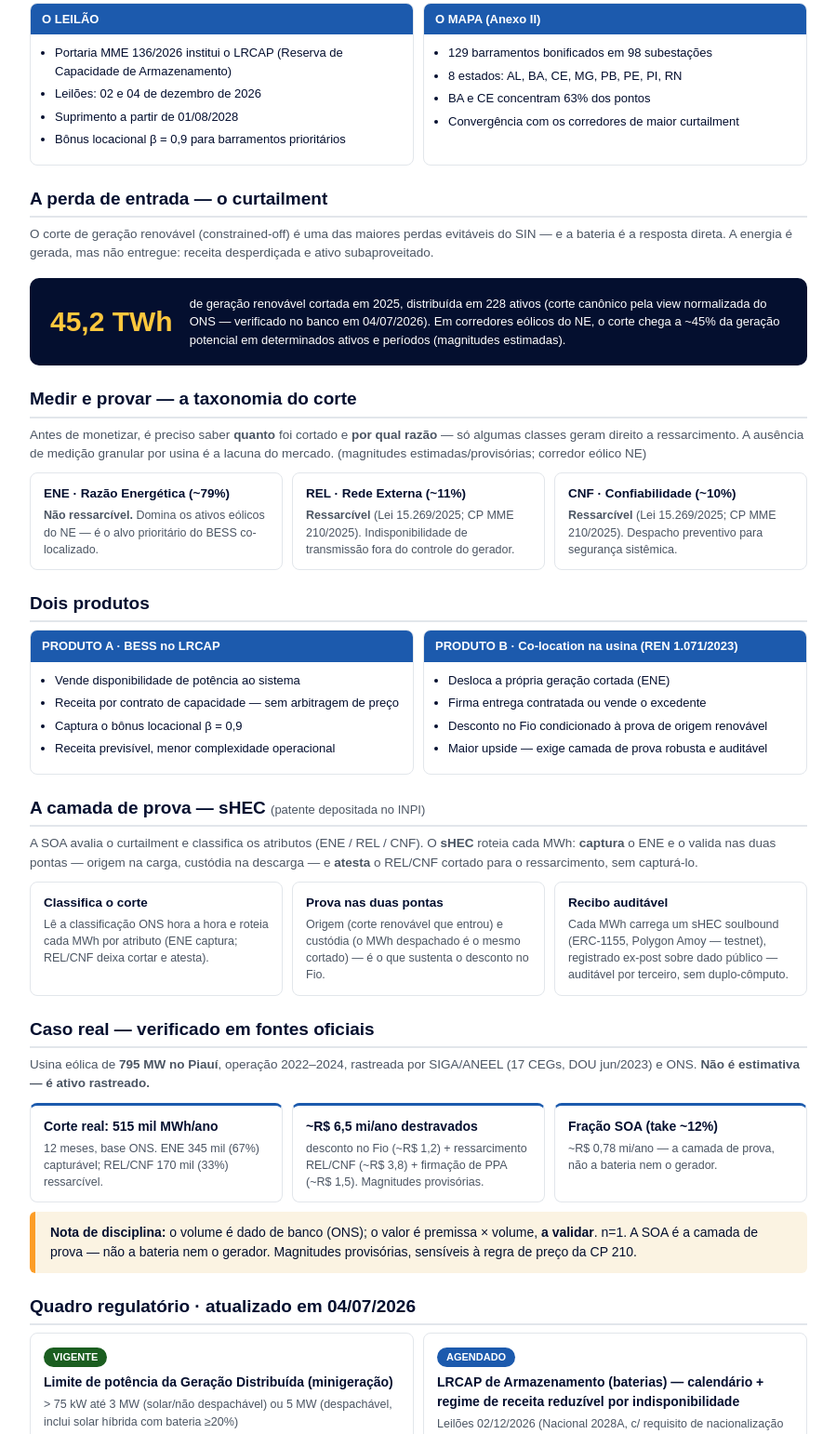
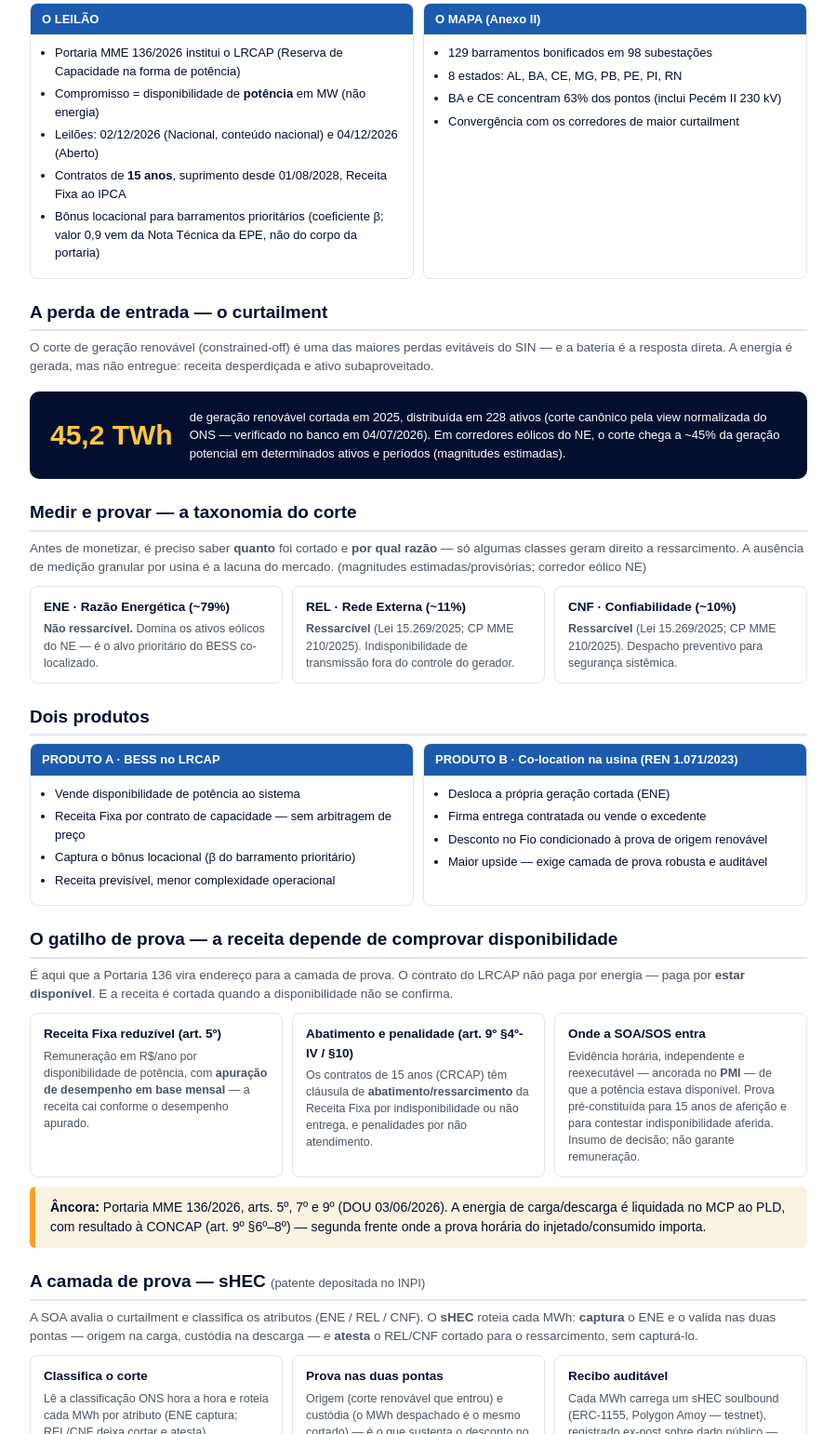
Before and after one commit to trigocom-code/financiamento-de-usinas, a plain HTML site: page baterias-curtailment.html in a window 1280 px wide. Shown: the part 1454-2996 px from the top of the page at 93% size, without its empty margins (190-1089 px from the left). Drawn offline with Linux system fonts and the light colour scheme; no server answers.

Commit message:
comerciais: folders 1a camada lendo a base de beneficios (gated) (#46)

```diff
--- a/baterias-curtailment.html
+++ b/baterias-curtailment.html
@@ -57,8 +57,8 @@ h2{color:var(--navy);font-size:19px;margin:22px 0 8px;border-bottom:2px solid va
 
 <h2>O Brasil entra no mapa — LRCAP</h2>
 <div class="cols">
-<div class="col b"><div class="h">O LEILÃO</div><ul><li>Portaria MME 136/2026 institui o LRCAP (Reserva de Capacidade de Armazenamento)</li><li>Leilões: 02 e 04 de dezembro de 2026</li><li>Suprimento a partir de 01/08/2028</li><li>Bônus locacional β = 0,9 para barramentos prioritários</li></ul></div>
-<div class="col p"><div class="h">O MAPA (Anexo II)</div><ul><li>129 barramentos bonificados em 98 subestações</li><li>8 estados: AL, BA, CE, MG, PB, PE, PI, RN</li><li>BA e CE concentram 63% dos pontos</li><li>Convergência com os corredores de maior curtailment</li></ul></div></div>
+<div class="col b"><div class="h">O LEILÃO</div><ul><li>Portaria MME 136/2026 institui o LRCAP (Reserva de Capacidade na forma de potência)</li><li>Compromisso = disponibilidade de <b>potência</b> em MW (não energia)</li><li>Leilões: 02/12/2026 (Nacional, conteúdo nacional) e 04/12/2026 (Aberto)</li><li>Contratos de <b>15 anos</b>, suprimento desde 01/08/2028, Receita Fixa ao IPCA</li><li>Bônus locacional para barramentos prioritários (coeficiente β; valor 0,9 vem da Nota Técnica da EPE, não do corpo da portaria)</li></ul></div>
+<div class="col p"><div class="h">O MAPA (Anexo II)</div><ul><li>129 barramentos bonificados em 98 subestações</li><li>8 estados: AL, BA, CE, MG, PB, PE, PI, RN</li><li>BA e CE concentram 63% dos pontos (inclui Pecém II 230 kV)</li><li>Convergência com os corredores de maior curtailment</li></ul></div></div>
 
 <h2>A perda de entrada — o curtailment</h2>
 <p class="lead2">O corte de geração renovável (constrained-off) é uma das maiores perdas evitáveis do SIN — e a bateria é a resposta direta. A energia é gerada, mas não entregue: receita desperdiçada e ativo subaproveitado.</p>
@@ -74,8 +74,17 @@ h2{color:var(--navy);font-size:19px;margin:22px 0 8px;border-bottom:2px solid va
 
 <h2>Dois produtos</h2>
 <div class="cols">
-<div class="col b"><div class="h">PRODUTO A · BESS no LRCAP</div><ul><li>Vende disponibilidade de potência ao sistema</li><li>Receita por contrato de capacidade — sem arbitragem de preço</li><li>Captura o bônus locacional β = 0,9</li><li>Receita previsível, menor complexidade operacional</li></ul></div>
+<div class="col b"><div class="h">PRODUTO A · BESS no LRCAP</div><ul><li>Vende disponibilidade de potência ao sistema</li><li>Receita Fixa por contrato de capacidade — sem arbitragem de preço</li><li>Captura o bônus locacional (β do barramento prioritário)</li><li>Receita previsível, menor complexidade operacional</li></ul></div>
 <div class="col p"><div class="h">PRODUTO B · Co-location na usina (REN 1.071/2023)</div><ul><li>Desloca a própria geração cortada (ENE)</li><li>Firma entrega contratada ou vende o excedente</li><li>Desconto no Fio condicionado à prova de origem renovável</li><li>Maior upside — exige camada de prova robusta e auditável</li></ul></div></div>
+
+<h2>O gatilho de prova — a receita depende de comprovar disponibilidade</h2>
+<p class="lead2">É aqui que a Portaria 136 vira endereço para a camada de prova. O contrato do LRCAP não paga por energia — paga por <b>estar disponível</b>. E a receita é cortada quando a disponibilidade não se confirma.</p>
+<div class="ugrid">
+<div class="ucard"><div class="ct">Receita Fixa reduzível (art. 5º)</div><div class="cd">Remuneração em R$/ano por disponibilidade de potência, com <b>apuração de desempenho em base mensal</b> — a receita cai conforme o desempenho apurado.</div></div>
+<div class="ucard"><div class="ct">Abatimento e penalidade (art. 9º §4º-IV / §10)</div><div class="cd">Os contratos de 15 anos (CRCAP) têm cláusula de <b>abatimento/ressarcimento</b> da Receita Fixa por indisponibilidade ou não entrega, e penalidades por não atendimento.</div></div>
+<div class="ucard"><div class="ct">Onde a SOA/SOS entra</div><div class="cd">Evidência horária, independente e reexecutável — ancorada no <b>PMI</b> — de que a potência estava disponível. Prova pré-constituída para 15 anos de aferição e para contestar indisponibilidade aferida. <span style="color:var(--grey)">Insumo de decisão; não garante remuneração.</span></div></div>
+</div>
+<div class="lastro"><b>Âncora:</b> Portaria MME 136/2026, arts. 5º, 7º e 9º (DOU 03/06/2026). A energia de carga/descarga é liquidada no MCP ao PLD, com resultado à CONCAP (art. 9º §6º–8º) — segunda frente onde a prova horária do injetado/consumido importa.</div>
 
 <h2>A camada de prova — sHEC <span style="font-weight:normal;font-size:13px;color:var(--grey)">(patente depositada no INPI)</span></h2>
 <p class="lead2">A SOA avalia o curtailment e classifica os atributos (ENE / REL / CNF). O <b>sHEC</b> roteia cada MWh: <b>captura</b> o ENE e o valida nas duas pontas — origem na carga, custódia na descarga — e <b>atesta</b> o REL/CNF cortado para o ressarcimento, sem capturá-lo.</p>
@@ -111,7 +120,7 @@ const FACTS_URLS = ["https://raw.githubusercontent.com/trigocom-code/financiamen
 /* Snapshot de fallback (usado se o fetch falhar / sem internet). Atualizado em 26/06/2026. */
 const FALLBACK={"_meta":{"verificado_em":"2026-06-26"},"fatos":[
 {"tema":"Limite de potência da GD (minigeração)","valor":"> 75 kW até 3 MW (solar/não despachável) ou 5 MW (despachável/híbrida com bateria)","status":"VIGENTE","norma":"REN ANEEL 1.059/2023 (Lei 14.300/2022)","verificado_em":"2026-06-26"},
-{"tema":"LRCAP de Armazenamento — calendário","valor":"Leilões 02/12/2026 (Nacional) e 04/12/2026 (Aberto); cadastro EPE 15/06–31/07; suprimento 15 anos desde 01/08/2028","status":"AGENDADO","norma":"Portaria MME 136/2026","verificado_em":"2026-06-26"},
+{"tema":"LRCAP de Armazenamento — calendário + receita reduzível","valor":"Leilões 02/12/2026 (Nacional) e 04/12/2026 (Aberto); cadastro EPE 15/06–31/07; contratos de 15 anos desde 01/08/2028. Receita Fixa por disponibilidade de potência, apurada mensalmente e REDUZÍVEL por indisponibilidade, com abatimento/penalidade (art. 5º + 9º §4º-IV/§10)","status":"AGENDADO","norma":"Portaria MME 136/2026 (arts. 5º/7º/9º)","verificado_em":"2026-07-04"},
 {"tema":"Edital ANEEL do LRCAP Armazenamento","valor":"Preço-teto e regra de TUST — NÃO PUBLICADO","status":"PENDENTE","norma":"ANEEL (edital)","verificado_em":"2026-06-26"},
 {"tema":"Referência de capacidade (LRCAP térmica)","valor":"Preço-teto térmica R$ 1,12–2,25 mi/MW-ano (2º LRCAP, mar/2026)","status":"VIGENTE","norma":"ANEEL/CCEE 2026","verificado_em":"2026-06-26"},
 {"tema":"Requisitos técnicos das baterias (LRCAP)","valor":"≥30 MW, ≥4h, ≥85% eficiência, Grid Forming obrigatório","status":"VIGENTE","norma":"NT-ONS DPL 0111/2025 · EPE-DEE-NT-095/2025","verificado_em":"2026-06-26"},
```
Also changed, not shown: ancilares-auditaveis-soa.html (+1 -1 lines), catalogo-vetores-soa.html (+2 -2 lines).
